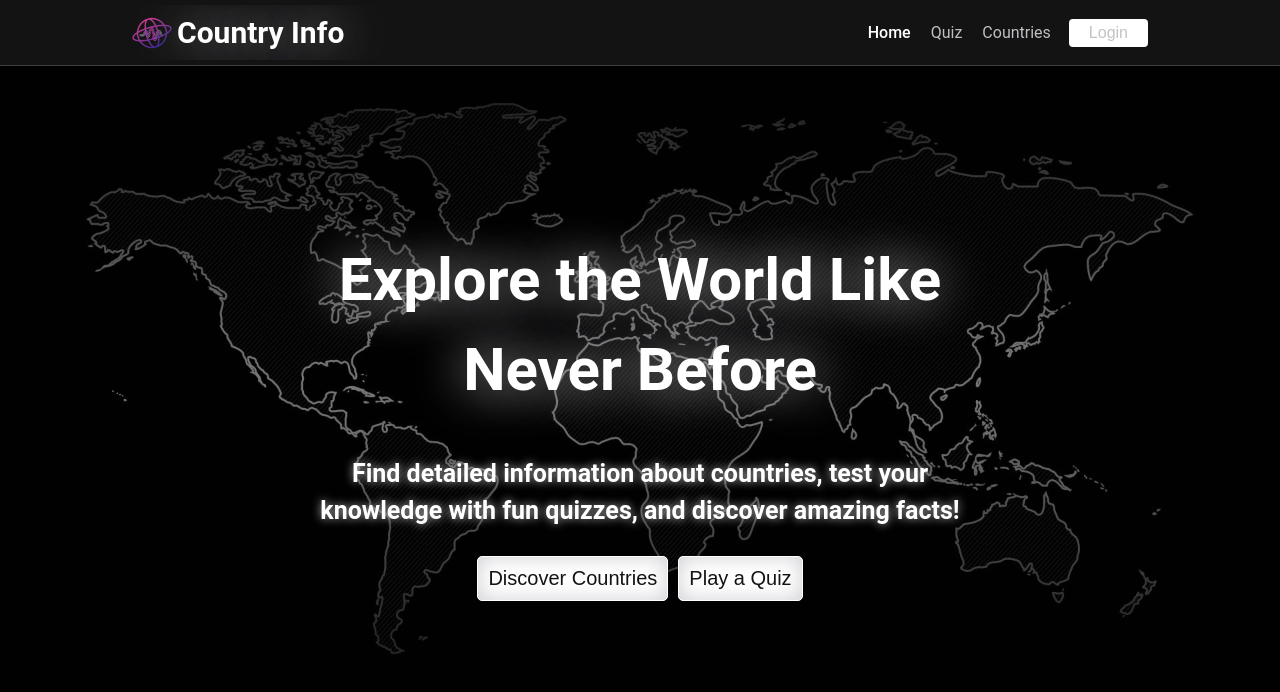
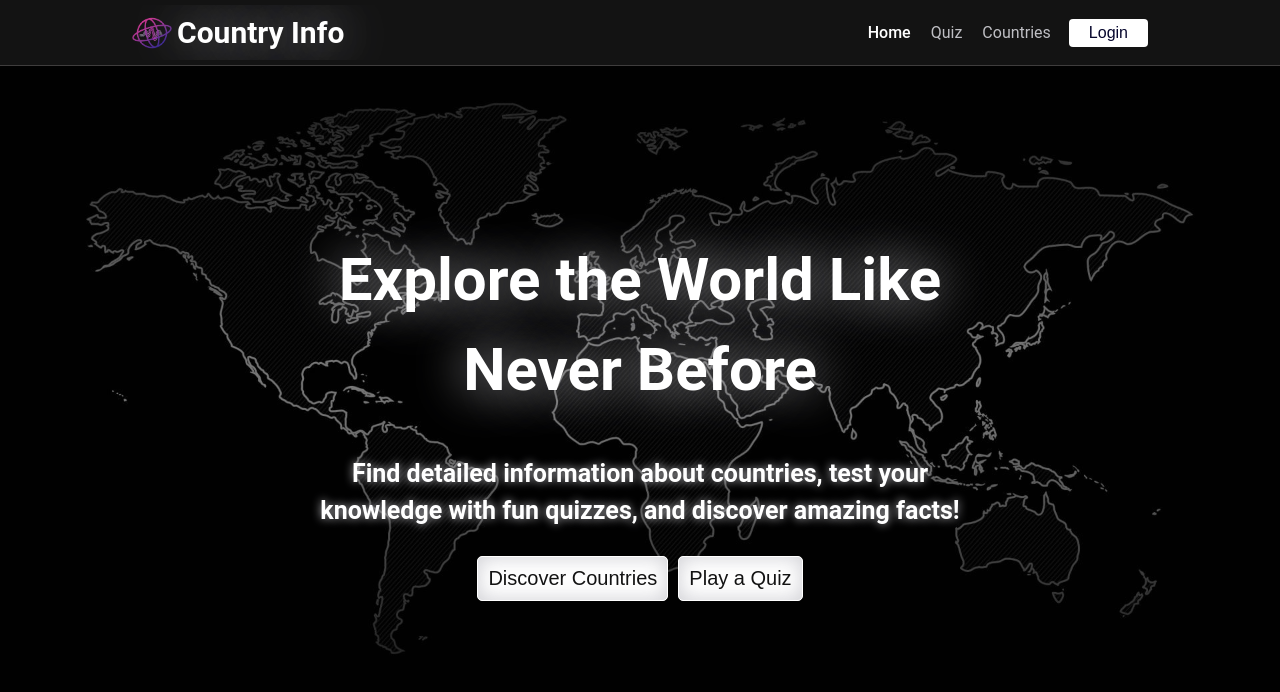
Before and after one commit to YashRathore1/Country-Info, a React (Vite) app: page / in a window 1280 px wide. Shown: the top 692 px of the page. Built offline with nearby package versions, Linux system fonts and the light colour scheme.

Commit message:
fixing the login button

```diff
--- a/src/components/QuizCard.jsx
+++ b/src/components/QuizCard.jsx
@@ -15,7 +15,7 @@ export default function QuizCard({ index, quizDetails, nextQuestion, evalAnswer,
                 id={option}
                 name="quiz"
                 value={option}
-                // ref={()=>{optionRef.current[i]}}
+                // ref={()git st=>{optionRef.current[i]}}
                 onChange={(e) => evalAnswer(index, quizDetails[index]?.name, e.target.value)}
               />
               <label htmlFor={option}>
--- a/src/layouts/Layout.css
+++ b/src/layouts/Layout.css
@@ -93,7 +93,7 @@
     background: var(--white);
     font-size: 16px ;
     margin-left: 8px;
-    color: var(--darkgray) ;
+    color: var(--darkgray) !important ;
     font-weight: 500;
     border: none;
     padding: 5px 20px;
--- a/src/pages/Quiz/Quiz.css
+++ b/src/pages/Quiz/Quiz.css
@@ -2,7 +2,7 @@
     --bg: #131313;
     --white: white;
     --greyWhite: #cbcbd0ef;
-    --darkgray: #0000003d;
+    --darkgray: #06062d;
     --border: #3f3d3d;
     --option:#FFFFFF;
     --optionHov: #FF6A95;
```
